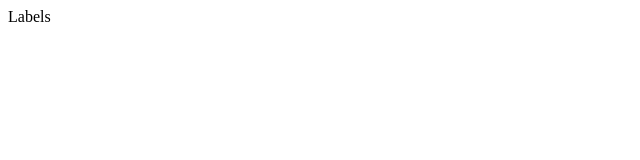
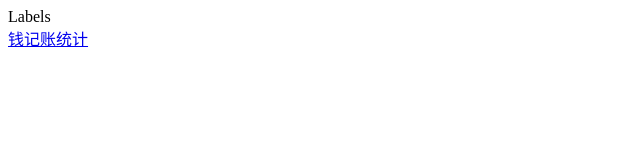
Before and after one commit to JamesLHY/wangcai-note, a Vue app: page /#/labels in a window 1280 px wide. Shown: the top 160 px of the page, without its empty margins (0-640 px from the left). Built offline with nearby package versions, Linux system fonts and the light colour scheme.

Commit message:
添加404

```diff
--- a/src/components/Nav.vue
+++ b/src/components/Nav.vue
@@ -1,8 +1,8 @@
 <template>
     <div>
-        <router-link to="/money"/>
-        <router-link to="/labels"/>
-        <router-link to="/statistics"/>
+        <router-link to="/money">钱</router-link>
+        <router-link to="/labels">记账</router-link>
+        <router-link to="/statistics">统计</router-link>
     </div>
 
 </template>
--- a/src/router/index.ts
+++ b/src/router/index.ts
@@ -3,7 +3,7 @@ import VueRouter from 'vue-router';
 import Money from '@/views/Money.vue';
 import Labels from '@/views/Labels.vue';
 import Statistics from '@/views/Statisitics.vue';
-
+import NotFound from '@/views/NotFound.vue';
 Vue.use(VueRouter);
 
 
@@ -23,6 +23,10 @@ const routes = [
     {
         path: '/statistics',
         component: Statistics
+    },
+    {
+        path: '*',
+        component: NotFound
     }
 
 ];
--- /dev/null
+++ b/src/views/NotFound.vue
@@ -0,0 +1,18 @@
+<template>
+<div>404
+<div>
+    <router-link to="/">返回首页</router-link>
+</div>
+</div>
+
+</template>
+
+<script>
+    export default {
+        name: "NotFound"
+    }
+</script>
+
+<style scoped>
+
+</style>
```
